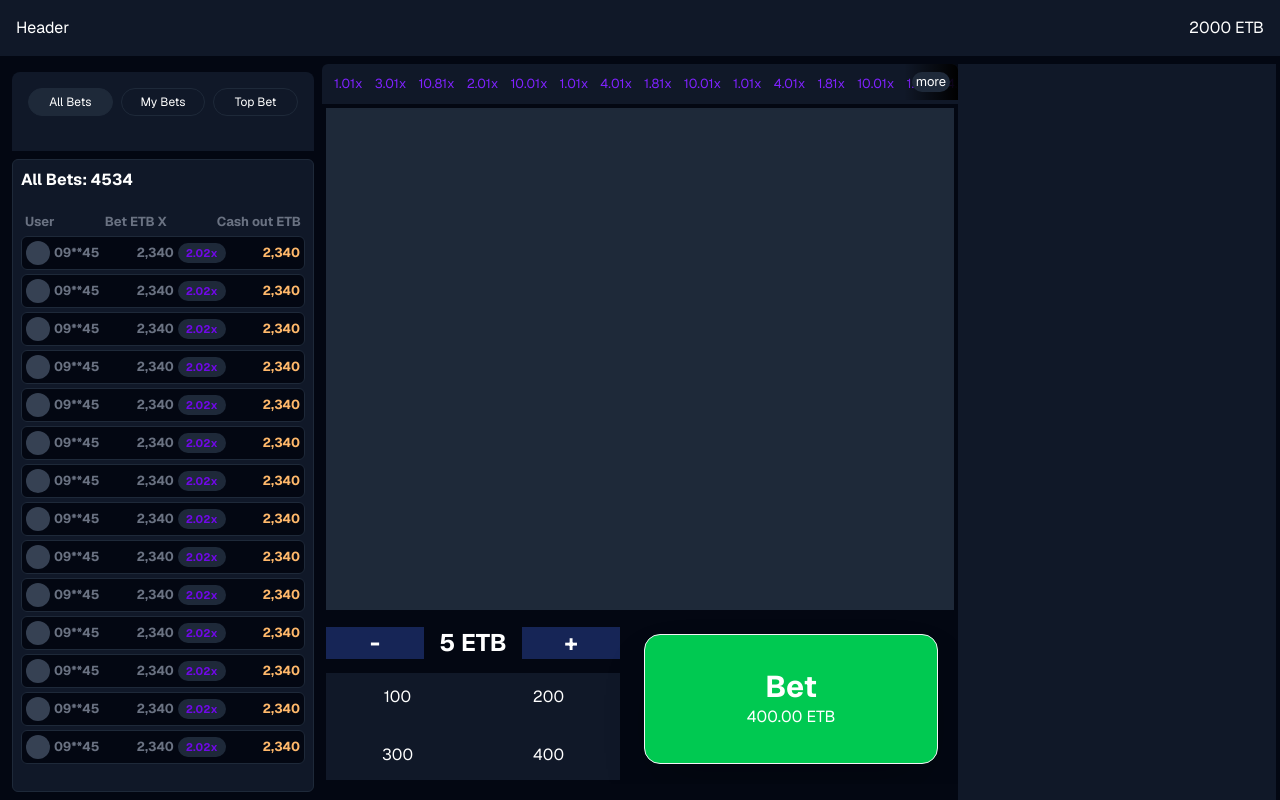
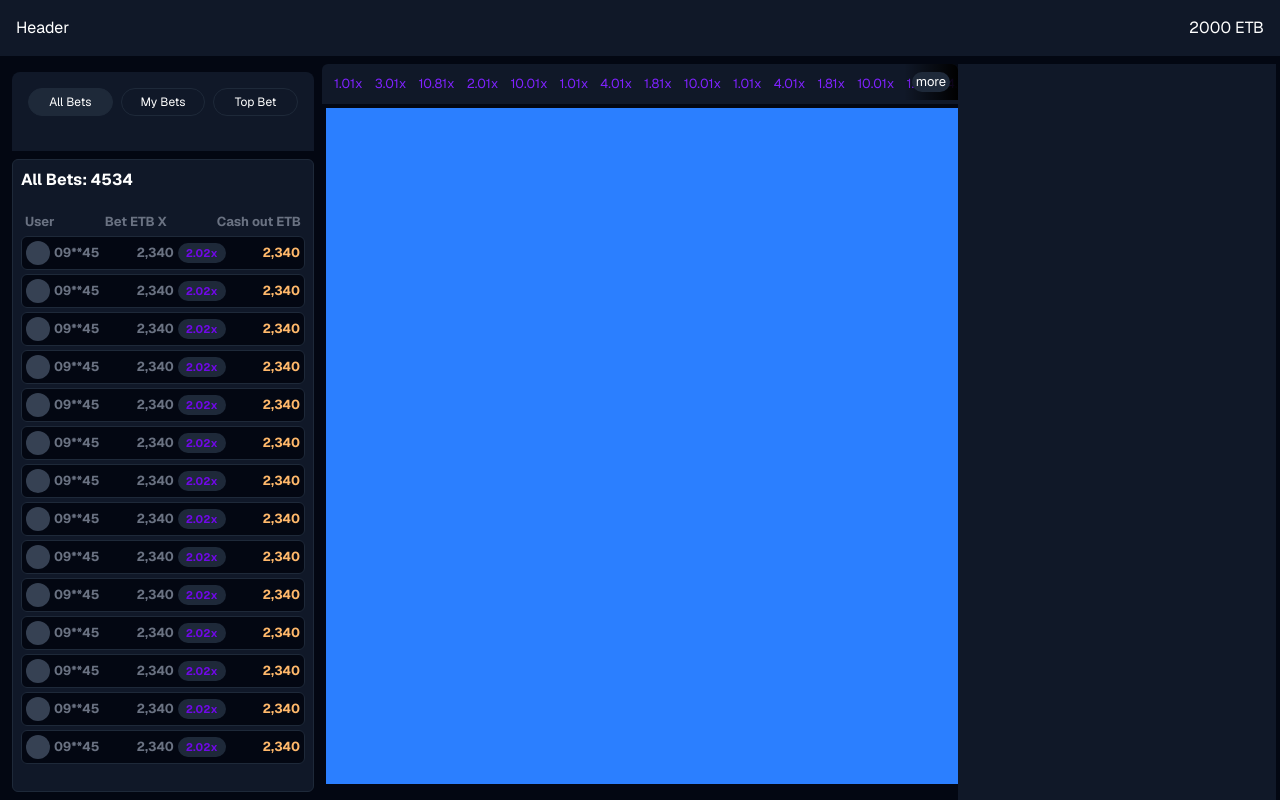
Before and after one commit to Nathanim1919/Avaitor-game, a React (Vite) app in the folder client/: page / in a window 1280 px wide. Built offline with nearby package versions, Linux system fonts and the light colour scheme.

Commit message:
style: enhance FlightAnimation component with background image and update PlayBoard layout for better alignment

```diff
--- a/client/src/components/FlightAnimation.tsx
+++ b/client/src/components/FlightAnimation.tsx
@@ -1,7 +1,17 @@
 import React from "react";
+import CircleImage from "../assets/circle.jpeg"
 
 const FlightAnimation: React.FC = () => {
-  return <div className="relative w-full h-full bg-gray-800"></div>;
+  return <div className="relative w-full h-full bg-gray-800">
+    <div className="absolute w-[200%] h-[200%] bg-blue-500"
+    style={{
+      backgroundImage: `url(${CircleImage});
+      background-size: cover;
+      background-position: center;
+
+      `}}
+    ></div>
+  </div>;
 };
 
 export default FlightAnimation;
--- a/client/src/components/PlayBoard.tsx
+++ b/client/src/components/PlayBoard.tsx
@@ -1,6 +1,6 @@
 const PlayBoard = () => {
   return (
-    <div className="flex gap-2">
+    <div className="flex gap-2 w-[70%] m-auto">
       <div className="flex-1 grid gap-1">
         <div className="flex items-center bg-gray-950">
           <span className="flex-1 w-full grid place-items-center text-2xl font-bold bg-blue-950">
```
